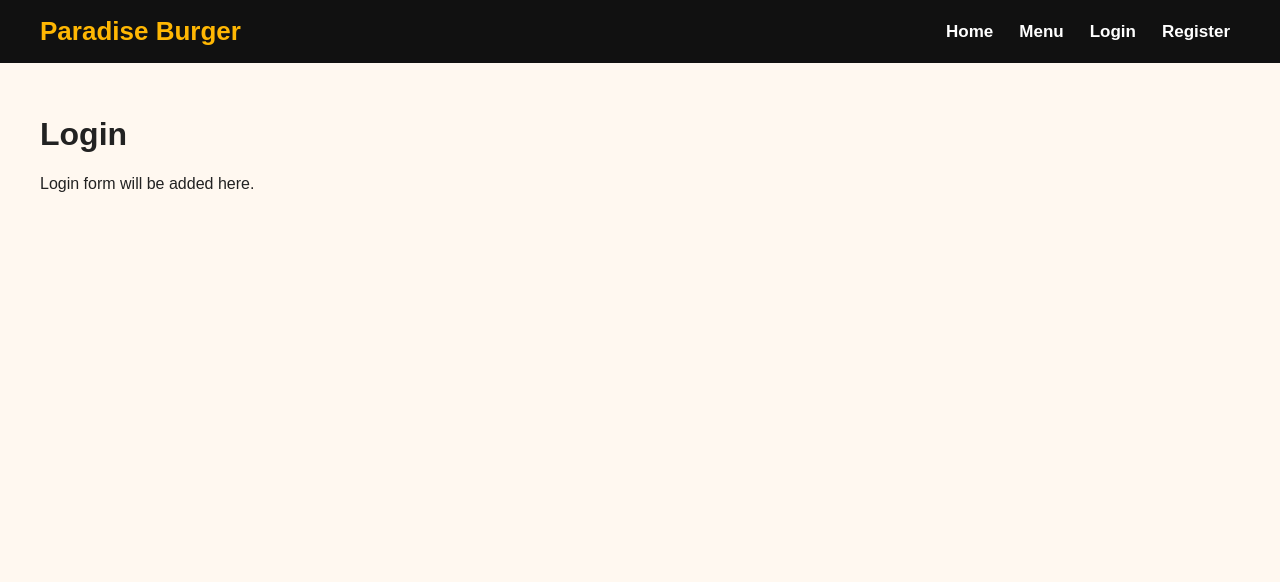
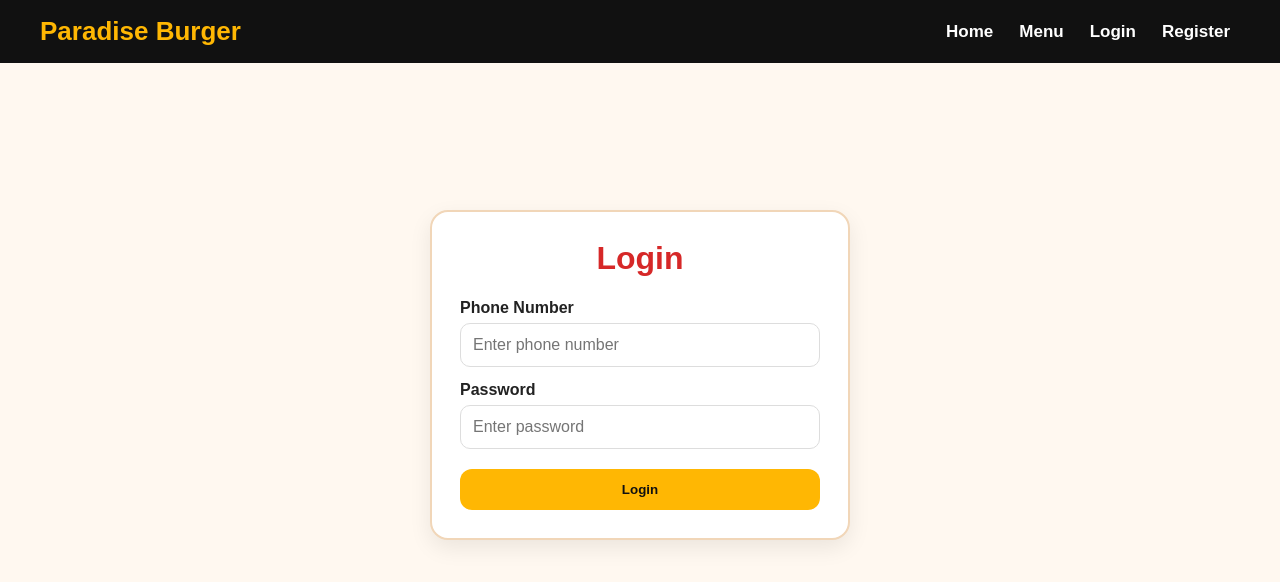
Before and after one commit to faryam-mujtaba/paradise-burger-mern, a React app in the folder frontend/: page /login in a window 1280 px wide. Shown: the top 582 px of the page. Built offline with nearby package versions, Linux system fonts and the light colour scheme; the HTML template or start-up script is replaced by a standard one.

Commit message:
Add frontend login system with auth context

```diff
--- a/frontend/src/App.jsx
+++ b/frontend/src/App.jsx
@@ -6,6 +6,8 @@ import Home from "./pages/Home";
 import Menu from "./pages/Menu";
 import Login from "./pages/Login";
 import Register from "./pages/Register";
+import AdminDashboard from "./pages/AdminDashboard";
+import RiderDashboard from "./pages/RiderDashboard";
 
 function App() {
   return (
@@ -18,6 +20,8 @@ function App() {
           <Route path="/menu" element={<Menu />} />
           <Route path="/login" element={<Login />} />
           <Route path="/register" element={<Register />} />
+          <Route path="/admin" element={<AdminDashboard />} />
+          <Route path="/rider" element={<RiderDashboard />} />
         </Routes>
       </main>
     </BrowserRouter>
--- /dev/null
+++ b/frontend/src/context/AuthContext.jsx
@@ -0,0 +1,37 @@
+import { createContext, useContext, useState } from "react";
+
+const AuthContext = createContext();
+
+export function AuthProvider({ children }) {
+  const storedUser = localStorage.getItem("user");
+  const storedToken = localStorage.getItem("token");
+
+  const [user, setUser] = useState(storedUser ? JSON.parse(storedUser) : null);
+  const [token, setToken] = useState(storedToken || "");
+
+  const login = (userData, authToken) => {
+    setUser(userData);
+    setToken(authToken);
+
+    localStorage.setItem("user", JSON.stringify(userData));
+    localStorage.setItem("token", authToken);
+  };
+
+  const logout = () => {
+    setUser(null);
+    setToken("");
+
+    localStorage.removeItem("user");
+    localStorage.removeItem("token");
+  };
+
+  return (
+    <AuthContext.Provider value={{ user, token, login, logout }}>
+      {children}
+    </AuthContext.Provider>
+  );
+}
+
+export function useAuth() {
+  return useContext(AuthContext);
+}
--- a/frontend/src/index.css
+++ b/frontend/src/index.css
@@ -185,3 +185,67 @@ a {
     font-size: 16px;
   }
 }
+.form-page {
+  min-height: 70vh;
+  display: flex;
+  align-items: center;
+  justify-content: center;
+}
+
+.auth-form {
+  width: 100%;
+  max-width: 420px;
+  background: white;
+  padding: 28px;
+  border-radius: 18px;
+  border: 2px solid #f1d6b8;
+  box-shadow: 0 8px 22px rgba(0, 0, 0, 0.08);
+}
+
+.auth-form h1 {
+  margin-top: 0;
+  text-align: center;
+  color: #d62828;
+}
+
+.auth-form label {
+  display: block;
+  margin-top: 14px;
+  margin-bottom: 6px;
+  font-weight: bold;
+}
+
+.auth-form input {
+  width: 100%;
+  padding: 12px;
+  border: 1px solid #ddd;
+  border-radius: 10px;
+  font-size: 16px;
+}
+
+.auth-form button {
+  width: 100%;
+  margin-top: 20px;
+  padding: 13px;
+  border: none;
+  border-radius: 12px;
+  background: #ffb703;
+  color: #111;
+  font-weight: bold;
+  cursor: pointer;
+}
+
+.auth-form button:hover {
+  background: #fca311;
+}
+
+.auth-form button:disabled {
+  opacity: 0.7;
+  cursor: not-allowed;
+}
+
+.form-message {
+  text-align: center;
+  font-weight: bold;
+  color: #d62828;
+}
--- a/frontend/src/main.jsx
+++ b/frontend/src/main.jsx
@@ -2,9 +2,12 @@ import { StrictMode } from "react";
 import { createRoot } from "react-dom/client";
 import "./index.css";
 import App from "./App.jsx";
+import { AuthProvider } from "./context/AuthContext.jsx";
 
 createRoot(document.getElementById("root")).render(
   <StrictMode>
-    <App />
+    <AuthProvider>
+      <App />
+    </AuthProvider>
   </StrictMode>
 );
--- /dev/null
+++ b/frontend/src/pages/AdminDashboard.jsx
@@ -0,0 +1,10 @@
+function AdminDashboard() {
+  return (
+    <div>
+      <h1>Admin Dashboard</h1>
+      <p>Welcome to Paradise Burger admin panel.</p>
+    </div>
+  );
+}
+
+export default AdminDashboard;
--- a/frontend/src/pages/Login.jsx
+++ b/frontend/src/pages/Login.jsx
@@ -1,8 +1,88 @@
+import { useState } from "react";
+import { useNavigate } from "react-router-dom";
+import api from "../services/api";
+import { useAuth } from "../context/AuthContext";
+
 function Login() {
+  const navigate = useNavigate();
+  const { login } = useAuth();
+
+  const [formData, setFormData] = useState({
+    phone: "",
+    password: "",
+  });
+
+  const [loading, setLoading] = useState(false);
+  const [message, setMessage] = useState("");
+
+  const handleChange = (e) => {
+    setFormData({
+      ...formData,
+      [e.target.name]: e.target.value,
+    });
+  };
+
+  const handleSubmit = async (e) => {
+    e.preventDefault();
+
+    try {
+      setLoading(true);
+      setMessage("");
+
+      const response = await api.post("/auth/login", formData);
+
+      const user = response.data.data.user;
+      const token = response.data.data.token;
+
+      login(user, token);
+
+      setMessage("Login successful");
+
+      if (user.role === "admin") {
+        navigate("/admin");
+      } else if (user.role === "rider") {
+        navigate("/rider");
+      } else {
+        navigate("/menu");
+      }
+    } catch (error) {
+      setMessage(
+        error.response?.data?.message || "Login failed. Please try again."
+      );
+    } finally {
+      setLoading(false);
+    }
+  };
+
   return (
-    <div>
-      <h1>Login</h1>
-      <p>Login form will be added here.</p>
+    <div className="form-page">
+      <form className="auth-form" onSubmit={handleSubmit}>
+        <h1>Login</h1>
+
+        {message && <p className="form-message">{message}</p>}
+
+        <label>Phone Number</label>
+        <input
+          type="text"
+          name="phone"
+          placeholder="Enter phone number"
+          value={formData.phone}
+          onChange={handleChange}
+        />
+
+        <label>Password</label>
+        <input
+          type="password"
+          name="password"
+          placeholder="Enter password"
+          value={formData.password}
+          onChange={handleChange}
+        />
+
+        <button type="submit" disabled={loading}>
+          {loading ? "Logging in..." : "Login"}
+        </button>
+      </form>
     </div>
   );
 }
--- /dev/null
+++ b/frontend/src/pages/RiderDashboard.jsx
@@ -0,0 +1,10 @@
+function RiderDashboard() {
+  return (
+    <div>
+      <h1>Rider Dashboard</h1>
+      <p>Welcome to Paradise Burger rider panel.</p>
+    </div>
+  );
+}
+
+export default RiderDashboard;
```
